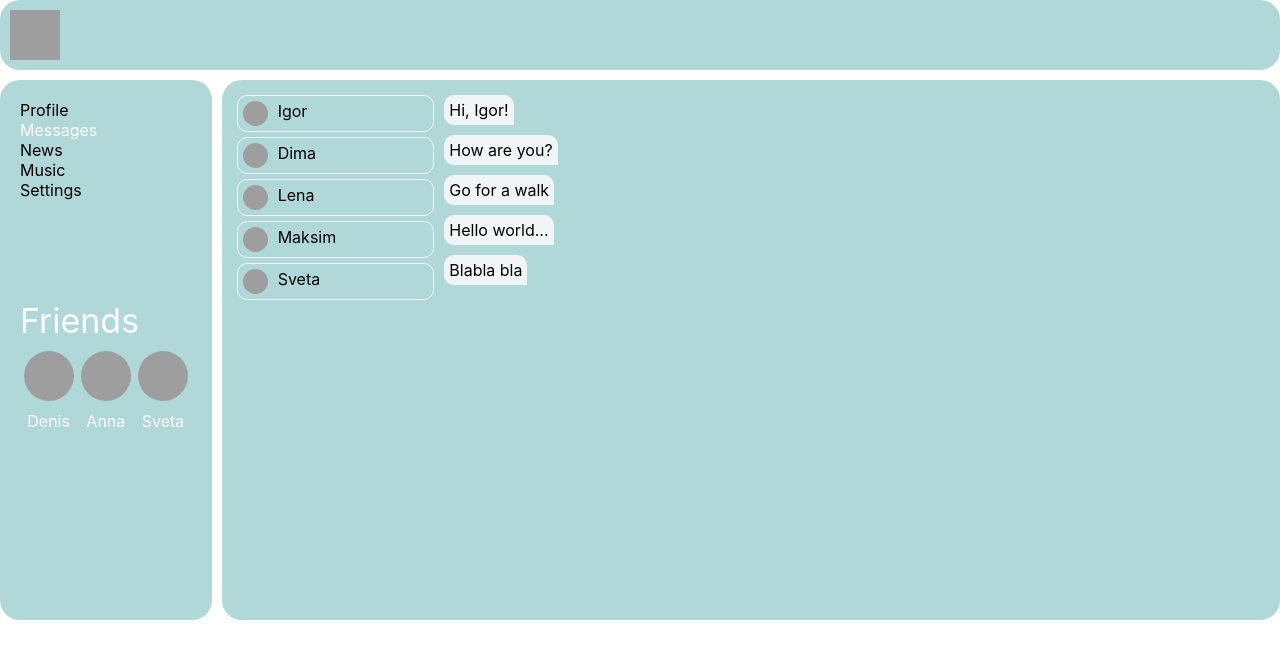
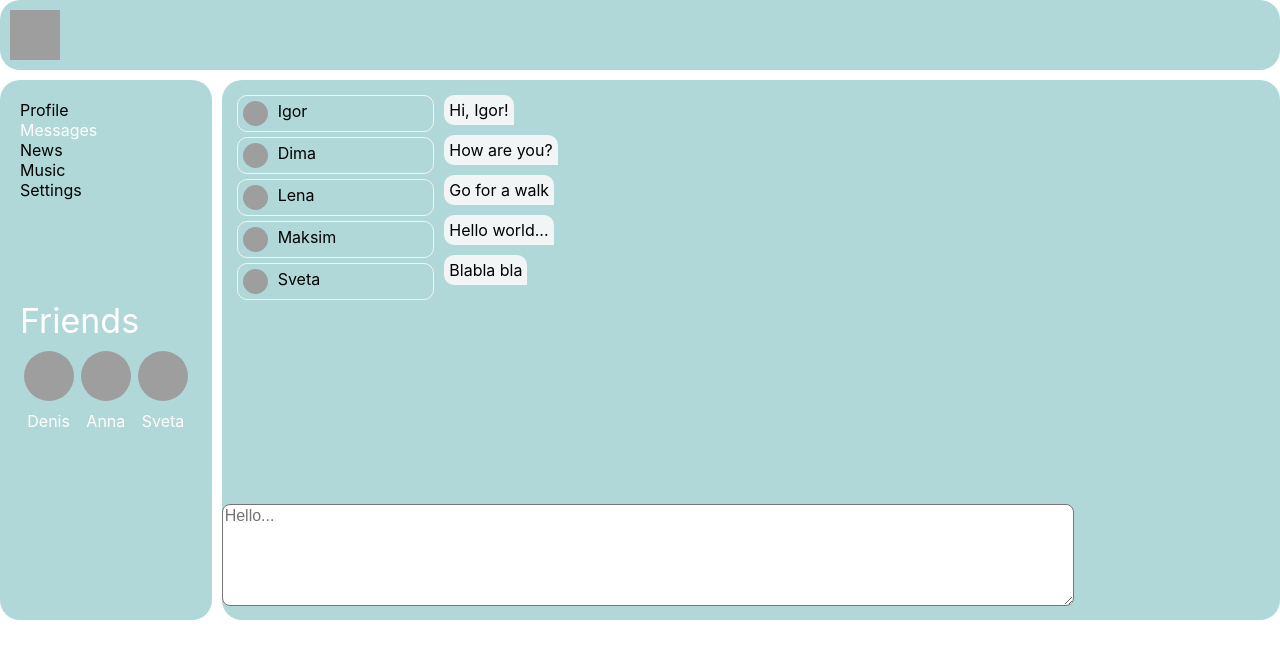
Before and after one commit to Red-ax/social-network, a React (Create React App) app: page /dialogs in a window 1280 px wide. Shown: the top 658 px of the page. Built offline with nearby package versions, Linux system fonts and the light colour scheme; grey boxes are pictures that could not be loaded.

Commit message:
add store

```diff
--- a/src/components/Dialogs/Dialogs.jsx
+++ b/src/components/Dialogs/Dialogs.jsx
@@ -8,16 +8,21 @@ import {Message} from "./Message/Message";
 
 const Dialogs = (props) => {
 
-  let dialogElement = props.dialogsPage.dialogs.map(({name, id}) => <DialogItem id={id} name={name} />)
-  let messageElement = props.dialogsPage.messages.map(({message, id}) => <Message id={id} message={message} />)
+  let dialogElement = props.dialogsPage.dialogs.map(({name, id}) => <DialogItem id={id} name={name}/>)
+  let messageElement = props.dialogsPage.messages.map(({message, id}) => <Message id={id} message={message}/>)
 
   return (
-    <div className={styles.dialogs}>
-      <div>
-        { dialogElement }
+    <div className={styles.container}>
+      <div className={styles.dialogs}>
+        <div>
+          {dialogElement}
+        </div>
+        <div>
+          {messageElement}
+        </div>
       </div>
       <div>
-        { messageElement }
+        <textarea className={styles.messageArea} placeholder='Hello...'/>
       </div>
     </div>
   );
--- a/src/components/Dialogs/Dialogs.module.css
+++ b/src/components/Dialogs/Dialogs.module.css
@@ -1,7 +1,27 @@
+.container {
+  display: grid;
+  grid-template-rows: 8fr 2fr;
+}
+
 .dialogs {
   color: black;
   display: grid;
-  /*grid-template-areas: 'dialogsItem messages';*/
+  grid-template-areas: 'dialogsItem messages'
+                        ". messageArea";
   grid-template-columns: 2fr 8fr;
+  grid-template-rows: 8fr 2fr;
   padding: 10px;
 }
+
+.messageArea {
+  grid-area: messageArea;
+  width: 80%;
+  height: 96px;
+  font-family: sans-serif;
+  font-size: 16px;
+  border-radius: 8px;
+}
+
+.messageArea:focus {
+  outline: none;
+}
--- a/src/index.js
+++ b/src/index.js
@@ -1,4 +1,21 @@
 import React from 'react';
-import { rerenderEntireTree } from "./redux/render";
+import ReactDOM from "react-dom";
+import {BrowserRouter} from "react-router-dom";
+import App from "./App";
+import './index.css'
+import store from "./redux/state"
+// import {addPostMessage, updatePost, subscribe} from "./redux/state";
 
-rerenderEntireTree();
+const rerenderEntireTree = () => {
+  ReactDOM.render(
+    <BrowserRouter>
+      <App state={store.getState()}
+           addPostMessage={store.addPostMessage.bind(store)}
+           updatePost={store.updatePost.bind(store)}/>
+    </BrowserRouter>, document.getElementById('root')
+  );
+}
+
+rerenderEntireTree(store.getState());
+
+store.subscribe(rerenderEntireTree);
--- a/src/redux/render.js
+++ /dev/null
@@ -1,17 +0,0 @@
-import React from 'react';
-import ReactDOM from "react-dom";
-import App from "../App";
-import {BrowserRouter} from "react-router-dom"
-import '../index.css';
-import state from "./state";
-import { addPostMessage, updatePost } from "./state";
-
-const rerenderEntireTree = () => {
-  ReactDOM.render(
-    <BrowserRouter>
-      <App state={state} addPostMessage={addPostMessage} updatePost={updatePost}/>
-    </BrowserRouter>, document.getElementById('root')
-  );
-}
-
-export { rerenderEntireTree };
--- a/src/redux/state.js
+++ b/src/redux/state.js
@@ -1,5 +1,3 @@
-import {rerenderEntireTree} from "./render";
-
 let posts = [
   {message: 'Hi, i am Igor', likes: 12},
   {message: 'I go walk!', likes: 4},
@@ -32,7 +30,8 @@ let sidebar = [
     name: 'Sveta'},
 ];
 
-let state = {
+let store = {
+  _state: {
     profilePage: {
       posts: posts,
       newPostText: '',
@@ -44,22 +43,30 @@ let state = {
     navbar: {
       sidebar: sidebar,
     },
-}
-
-const addPostMessage = () => {
+  },
+  getState() {
+    return this._state
+  },
+  _callSabscriber() {
+    console.log('state onChage test')
+  },
+  addPostMessage() {
     let newPost = {
-    message: state.profilePage.newPostText,
+      message: this._state.profilePage.newPostText,
       likes: 2,
     };
     posts.push(newPost);
-  state.profilePage.newPostText = '';
-  rerenderEntireTree(state, addPostMessage)
-};
+    this._state.profilePage.newPostText = '';
+    this._callSabscriber(this._state, this.addPostMessage)
+  },
+  updatePost(newText) {
+    this._state.profilePage.newPostText = newText;
+    this._callSabscriber(this._state);
+  },
+  subscribe(observer) {
+    this._callSabscriber = observer;
+  },
+}
 
-const updatePost = (newText) => {
-  state.profilePage.newPostText = newText;
-  rerenderEntireTree(state);
-};
-
-export { addPostMessage, updatePost };
-export default state;
+// export { addPostMessage, updatePost, subscribe };
+export default store;
```
Lines whose indentation alone changed are shown as unchanged.
